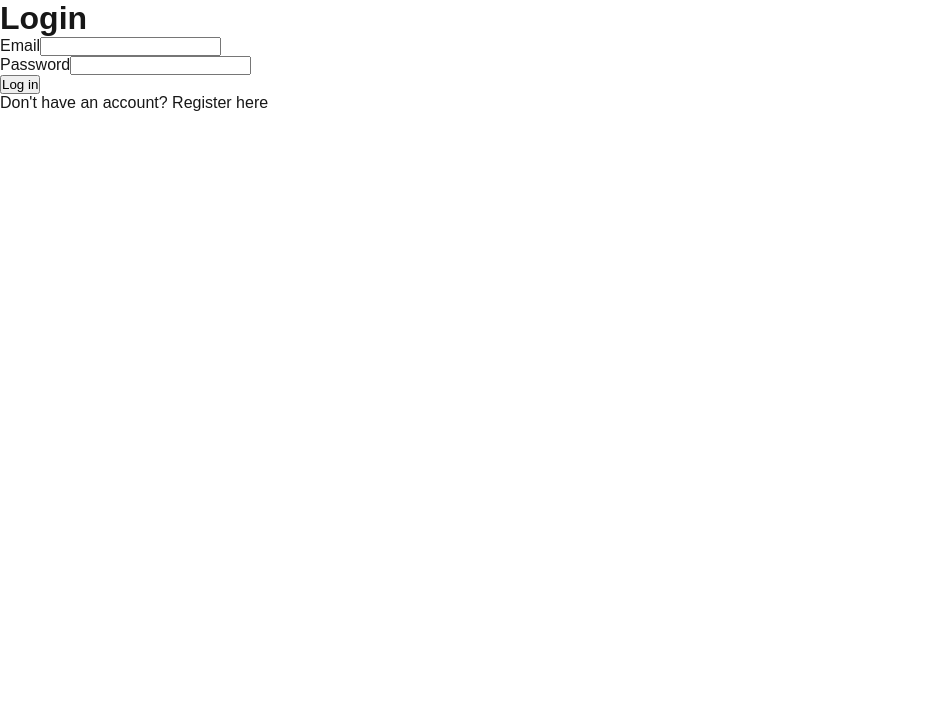
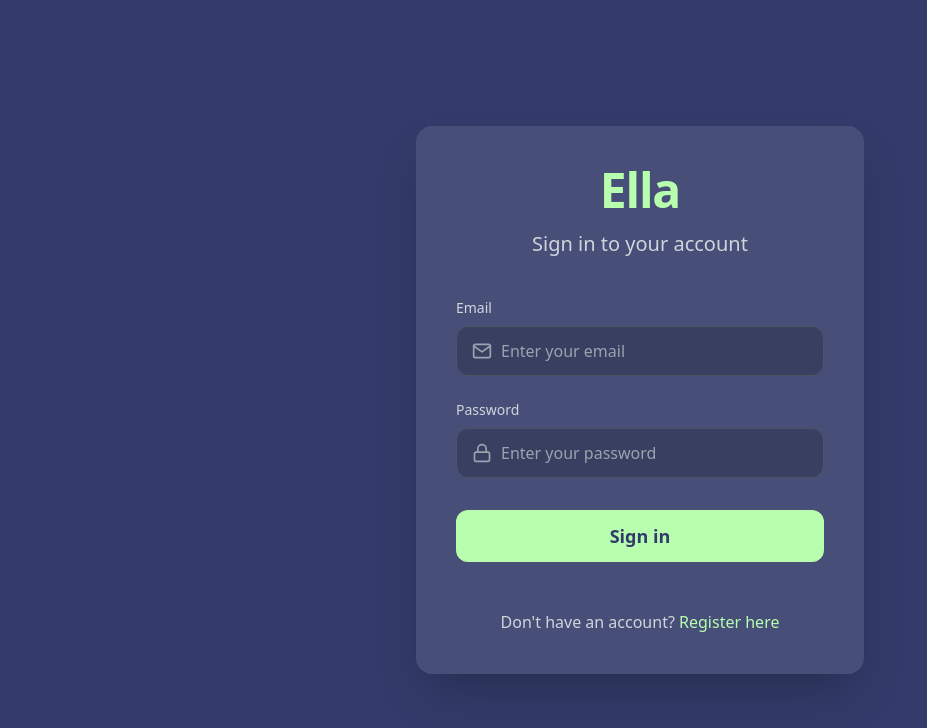
Before and after one commit to joostbr/ellabackend, a Next.js app in the folder frontend/: page /login in a window 1280 px wide. Shown: the top 728 px of the page, without its empty margins (0-927 px from the left). Built offline with nearby package versions, Linux system fonts and the light colour scheme.

Commit message:
Finally able to add tailwindcss. Added a design for the login page. Add Tailwind CSS and react-icons, refactor styling for login page

```diff
--- /dev/null
+++ b/frontend/postcss.config.js
@@ -0,0 +1,7 @@
+// postcss.config.js
+module.exports = {
+  plugins: {
+    tailwindcss: {},
+    autoprefixer: {},
+  },
+}
--- a/frontend/src/app/(auth)/login/page.tsx
+++ b/frontend/src/app/(auth)/login/page.tsx
@@ -4,6 +4,7 @@ import { signIn } from 'next-auth/react'
 import { FormEvent, useState } from 'react'
 import { useRouter, useSearchParams } from 'next/navigation'
 import Link from 'next/link'
+import { FiMail, FiLock, FiAlertCircle } from 'react-icons/fi'
 
 export default function LoginPage() {
   const router = useRouter()
@@ -37,41 +38,97 @@ export default function LoginPage() {
   }
 
   return (
-    <div>
-      <form onSubmit={handleSubmit}>
-        <h1>Login</h1>
+    <div className="min-h-screen flex items-center justify-center px-4" style={{ background: '#333b6a' }}>
+      <div className="bg-white/10 backdrop-blur-lg p-10 rounded-2xl w-full max-w-md space-y-10 shadow-2xl">
+        <div className="text-center space-y-4">
+          <h1 className="text-5xl font-bold tracking-tight" style={{ color: '#b7feae' }}>
+            Ella
+          </h1>
+          <p className="text-xl text-gray-300 font-light">
+            Sign in to your account
+          </p>
+        </div>
+
+        <form onSubmit={handleSubmit} className="space-y-8">
           {justRegistered && (
-          <p style={{ color: 'green' }}>
-            Registration successful! Please log in.
-          </p>
+            <div className="bg-green-900/50 text-green-300 p-4 rounded-xl flex items-center">
+              <FiAlertCircle className="h-5 w-5 mr-3 flex-shrink-0" />
+              <p className="text-sm font-medium">Registration successful! Please log in.</p>
+            </div>
           )}
-        {error && <p style={{ color: 'red' }}>{error}</p>}
-        <div>
-          <label htmlFor="email">Email</label>
+
+          {error && (
+            <div className="bg-red-900/50 text-red-300 p-4 rounded-xl flex items-center">
+              <FiAlertCircle className="h-5 w-5 mr-3 flex-shrink-0" />
+              <p className="text-sm font-medium">{error}</p>
+            </div>
+          )}
+
+          <div className="space-y-6">
+            <div className="space-y-2">
+              <label htmlFor="email" className="block text-sm font-medium text-gray-300">
+                Email
+              </label>
+              <div className="relative">
+                <div className="absolute inset-y-0 left-0 pl-4 flex items-center pointer-events-none">
+                  <FiMail className="h-5 w-5 text-gray-400" />
+                </div>
                 <input
                   id="email"
                   type="email"
                   value={email}
                   onChange={(e) => setEmail(e.target.value)}
                   required
+                  className="block w-full pl-11 pr-4 py-3 rounded-xl bg-black/20 border border-gray-600 text-gray-100 placeholder-gray-400 focus:outline-none focus:border-[#b7feae] focus:ring-1 focus:ring-[#b7feae] transition-all"
+                  placeholder="Enter your email"
                 />
               </div>
-        <div>
-          <label htmlFor="password">Password</label>
+            </div>
+
+            <div className="space-y-2">
+              <label htmlFor="password" className="block text-sm font-medium text-gray-300">
+                Password
+              </label>
+              <div className="relative">
+                <div className="absolute inset-y-0 left-0 pl-4 flex items-center pointer-events-none">
+                  <FiLock className="h-5 w-5 text-gray-400" />
+                </div>
                 <input
                   id="password"
                   type="password"
                   value={password}
                   onChange={(e) => setPassword(e.target.value)}
                   required
+                  className="block w-full pl-11 pr-4 py-3 rounded-xl bg-black/20 border border-gray-600 text-gray-100 placeholder-gray-400 focus:outline-none focus:border-[#b7feae] focus:ring-1 focus:ring-[#b7feae] transition-all"
+                  placeholder="Enter your password"
                 />
               </div>
-        <button type="submit">Log in</button>
-        <p>
+            </div>
+          </div>
+
+          <button
+            type="submit"
+            className="w-full py-3 px-4 rounded-xl font-semibold text-lg transition-all hover:opacity-90 hover:shadow-lg"
+            style={{
+              backgroundColor: '#b7feae',
+              color: '#333b6a',
+            }}
+          >
+            Sign in
+          </button>
+
+          <p className="text-center text-gray-300 pt-4">
             Don't have an account?{' '}
-          <Link href="/register">Register here</Link>
+            <Link
+              href="/register"
+              className="font-medium hover:underline transition-colors"
+              style={{ color: '#b7feae' }}
+            >
+              Register here
+            </Link>
           </p>
         </form>
       </div>
+    </div>
   )
 }
--- a/frontend/src/app/globals.css
+++ b/frontend/src/app/globals.css
@@ -1,42 +1,3 @@
-:root {
-  --background: #ffffff;
-  --foreground: #171717;
-}
-
-@media (prefers-color-scheme: dark) {
-  :root {
-    --background: #0a0a0a;
-    --foreground: #ededed;
-  }
-}
-
-html,
-body {
-  max-width: 100vw;
-  overflow-x: hidden;
-}
-
-body {
-  color: var(--foreground);
-  background: var(--background);
-  font-family: Arial, Helvetica, sans-serif;
-  -webkit-font-smoothing: antialiased;
-  -moz-osx-font-smoothing: grayscale;
-}
-
-* {
-  box-sizing: border-box;
-  padding: 0;
-  margin: 0;
-}
-
-a {
-  color: inherit;
-  text-decoration: none;
-}
-
-@media (prefers-color-scheme: dark) {
-  html {
-    color-scheme: dark;
-  }
-}
+@tailwind base;
+@tailwind components;
+@tailwind utilities;
--- a/frontend/src/app/layout.tsx
+++ b/frontend/src/app/layout.tsx
@@ -1,6 +1,6 @@
+import "./globals.css";
 import type { Metadata } from "next";
 import { Geist, Geist_Mono } from "next/font/google";
-import "./globals.css";
 import { Providers } from "./providers";
 
 const geistSans = Geist({
--- a/frontend/src/app/page.tsx
+++ b/frontend/src/app/page.tsx
@@ -1,8 +1,6 @@
 import { redirect } from 'next/navigation';
 import { getServerSession } from 'next-auth';
 import { authConfig } from './auth.config';
-import Image from "next/image";
-import styles from "./page.module.css";
 
 export default async function Home() {
   const session = await getServerSession(authConfig);
--- a/frontend/src/app/settings/page.tsx
+++ b/frontend/src/app/settings/page.tsx
@@ -0,0 +1,7 @@
+export default function TestComponent() {
+    return (
+      <div className="bg-red-500 text-white p-4">
+        If you see a red background, Tailwind is working!
+      </div>
+    )
+  }
--- /dev/null
+++ b/frontend/tailwind.config.js
@@ -0,0 +1,12 @@
+/** @type {import('tailwindcss').Config} */
+module.exports = {
+  content: [
+    './src/pages/**/*.{js,ts,jsx,tsx,mdx}',
+    './src/components/**/*.{js,ts,jsx,tsx,mdx}',
+    './src/app/**/*.{js,ts,jsx,tsx,mdx}',
+  ],
+  theme: {
+    extend: {},
+  },
+  plugins: [],
+}
```
Also changed, not shown: frontend/package.json (+7 -3 lines), frontend/src/app/page.module.css (deleted, +0 -168 lines), frontend/src/app/dashboard/page.tsx (line endings or trailing spaces), 1 other file (tests, documents, lock files or other folders). Lines whose indentation alone changed are shown as unchanged.
